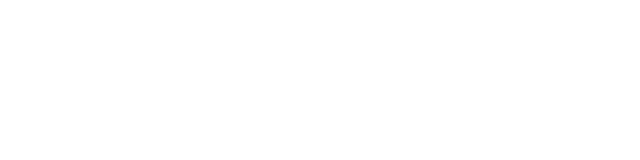
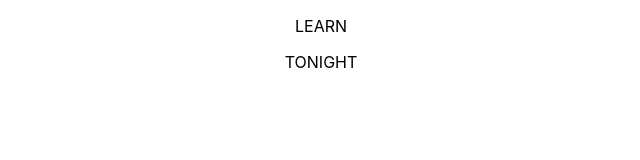
Before and after one commit to EternalWill43/TSTasks, a React (Create React App) app: page / in a window 1280 px wide. Shown: the top 160 px of the page, without its empty margins (319-959 px from the left). Built offline with nearby package versions, Linux system fonts and the light colour scheme.

Commit message:
setter fail

```diff
--- a/package.json
+++ b/package.json
@@ -14,6 +14,7 @@
     "react-dom": "^17.0.2",
     "react-scripts": "5.0.0",
     "typescript": "^4.6.2",
+    "uniqid": "^5.4.0",
     "web-vitals": "^2.1.4"
   },
   "scripts": {
@@ -39,5 +40,8 @@
       "last 1 firefox version",
       "last 1 safari version"
     ]
+  },
+  "devDependencies": {
+    "@types/uniqid": "^5.3.2"
   }
 }
--- a/src/components/TestStuff.tsx
+++ b/src/components/TestStuff.tsx
@@ -1,12 +1,15 @@
 import React from 'react';
 import { Task } from '../App';
 import { iTasks } from '../App';
+import uniqid from 'uniqid';
 
-const TestStuff: React.FC<iTasks> = (arr) => {
-  console.log(arr.taskList);
+const TestStuff: React.FC<iTasks> = (props) => {
+
+  //props.taskSetter([...props.taskList, {desc: "whattata"}])
+
   return(
     <div>
-      {Object.keys(arr.taskList as React.PropsWithChildren<Task[]>).map(data => <p>{arr[data as keyof React.ReactNode]}</p>)}
+      {Object.keys(props['taskList'] as Task[]).map(data => <p key={uniqid()}>{props['taskList'][data as keyof React.ReactNode].desc}</p>)}
     </div>
   )
 }
```
Also changed, not shown: 1 other file (tests, documents, lock files or other folders).
